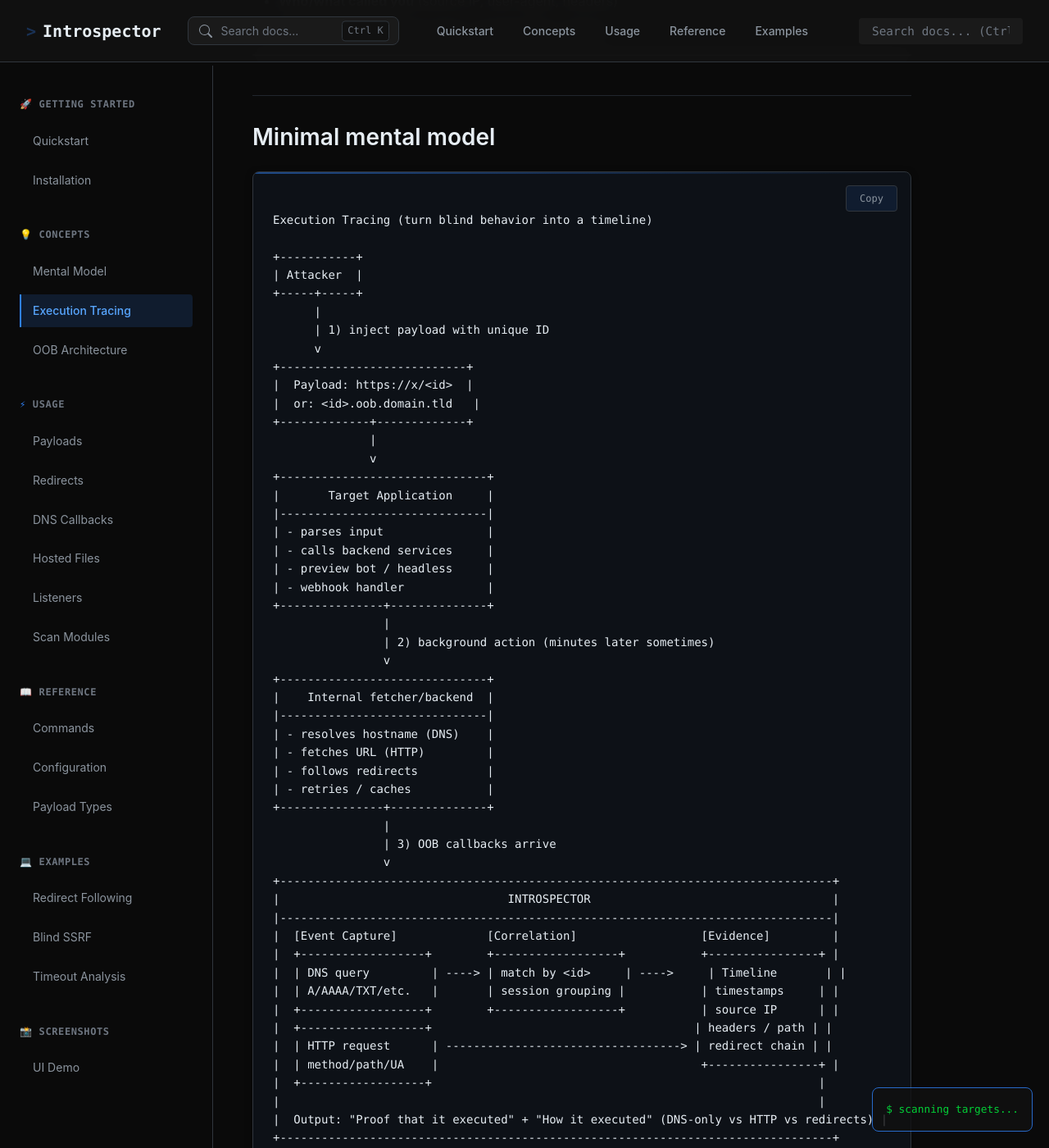
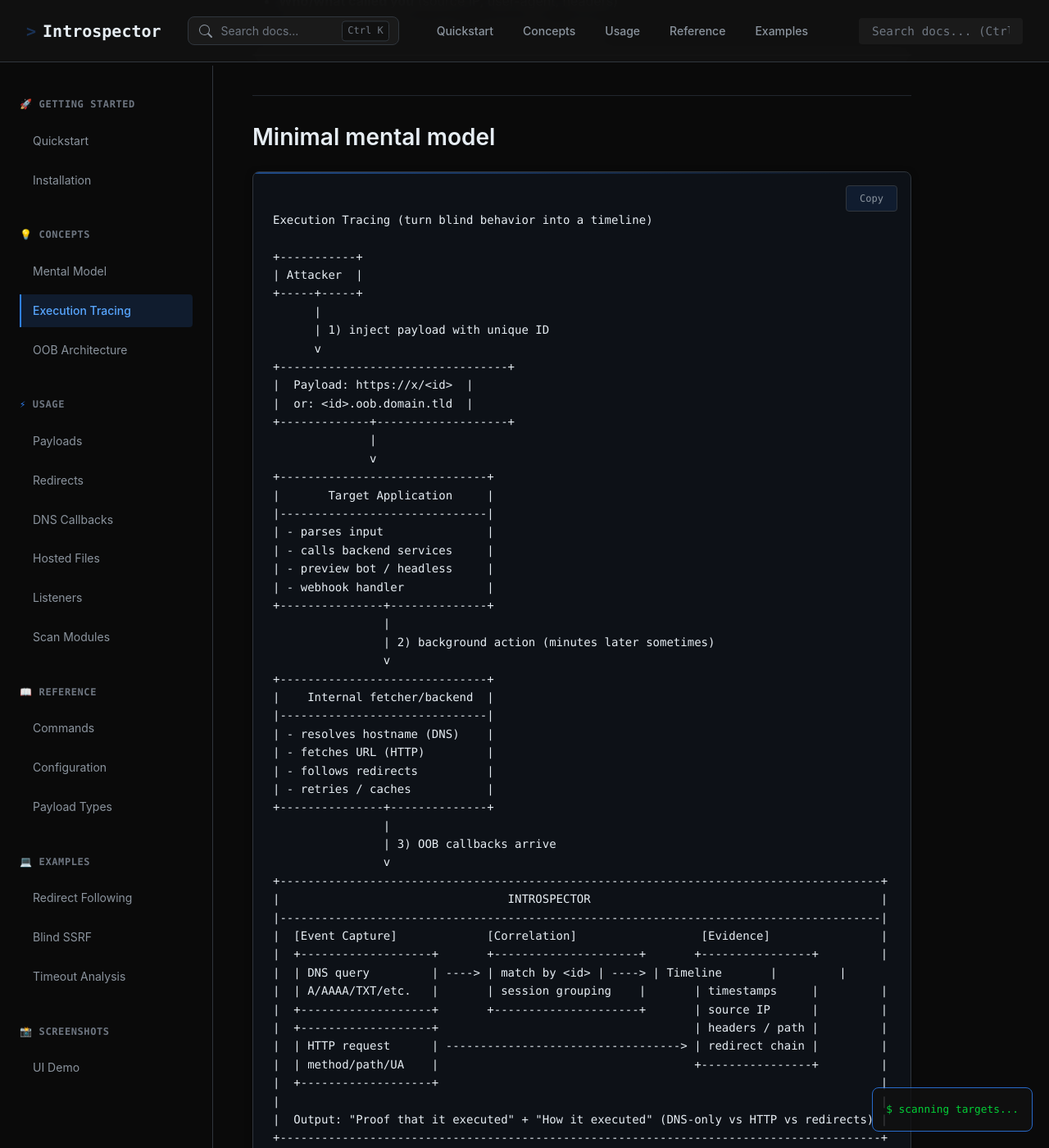
Before and after one commit to Dedal0/Introspector-Docs, a Jekyll site: the page built from concepts/execution-tracing.md, in a window 1280 px wide and 1400 px high, scrolled down 1042 px. Shown: the whole window at 82% size. Built offline with Jekyll 4.4.1, drawn with Linux system fonts in a browser that asks for light colours; some of the changed text lies outside the part shown.

```diff
--- a/concepts/execution-tracing.md
+++ b/concepts/execution-tracing.md
@@ -40,10 +40,10 @@ Execution Tracing (turn blind behavior into a timeline)
       |
       | 1) inject payload with unique ID
       v
-+---------------------------+
++---------------------------------+
 |  Payload: https://x/&lt;id&gt;  |
-|  or: &lt;id&gt;.oob.domain.tld   |
-+-------------+-------------+
+|  or: &lt;id&gt;.oob.domain.tld  |
++-------------+-------------------+
               |
               v
 +------------------------------+
@@ -68,21 +68,21 @@ Execution Tracing (turn blind behavior into a timeline)
                 |
                 | 3) OOB callbacks arrive
                 v
-+--------------------------------------------------------------------------------+
-|                                 INTROSPECTOR                                   |
-|--------------------------------------------------------------------------------|
-|  [Event Capture]             [Correlation]                  [Evidence]         |
-|  +------------------+        +------------------+           +----------------+ |
-|  | DNS query         | ----> | match by &lt;id&gt;     | ---->     | Timeline       | |
-|  | A/AAAA/TXT/etc.   |       | session grouping |           | timestamps     | |
-|  +------------------+        +------------------+           | source IP      | |
-|  +------------------+                                      | headers / path | |
-|  | HTTP request      | ----------------------------------> | redirect chain | |
-|  | method/path/UA    |                                      +----------------+ |
-|  +------------------+                                                        |
-|                                                                              |
++---------------------------------------------------------------------------------------+
+|                                 INTROSPECTOR                                          |
+|---------------------------------------------------------------------------------------|
+|  [Event Capture]             [Correlation]                  [Evidence]                |
+|  +-------------------+       +---------------------+       +----------------+         |
+|  | DNS query         | ----> | match by &lt;id&gt; | ----> | Timeline       |         |
+|  | A/AAAA/TXT/etc.   |       | session grouping    |       | timestamps     |         |
+|  +-------------------+       +---------------------+       | source IP      |         |
+|  +-------------------+                                     | headers / path |         |
+|  | HTTP request      | ----------------------------------> | redirect chain |         |
+|  | method/path/UA    |                                     +----------------+         |
+|  +-------------------+                                                                |
+|                                                                                       |
 |  Output: "Proof that it executed" + "How it executed" (DNS-only vs HTTP vs redirects) |
-+--------------------------------------------------------------------------------+
++---------------------------------------------------------------------------------------+
 
 Quick triage:
 - no events  = no execution (or blocked before DNS)
```
